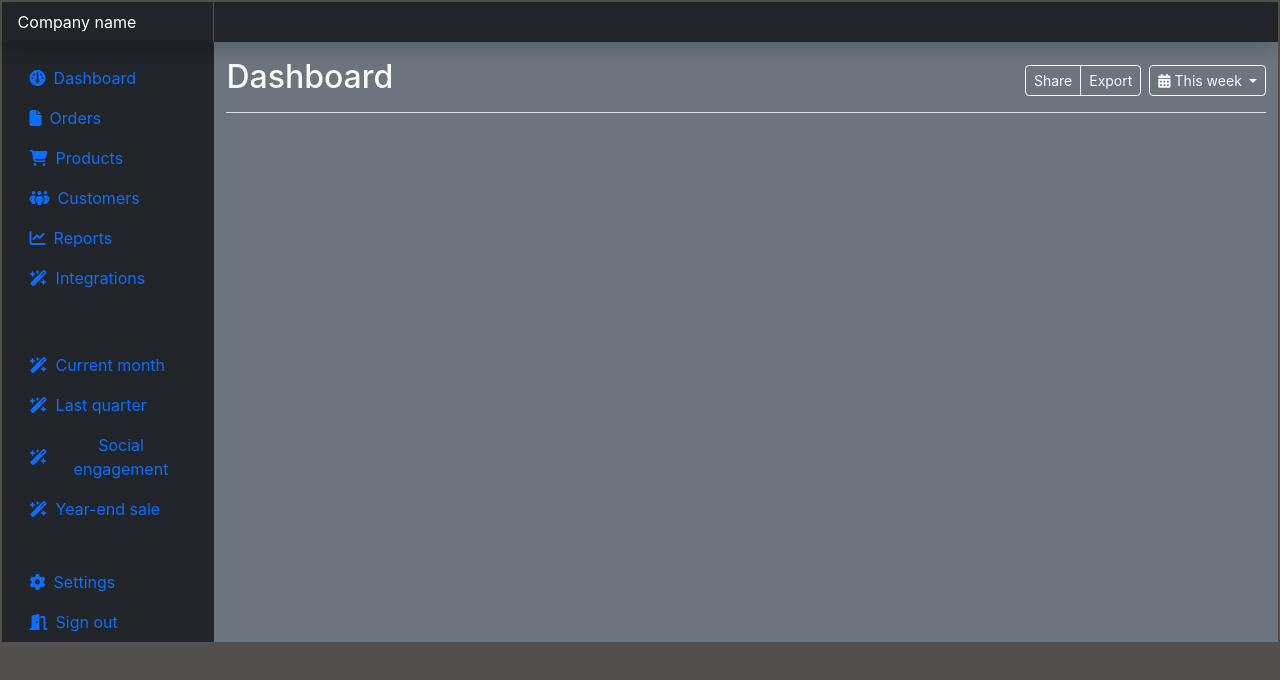
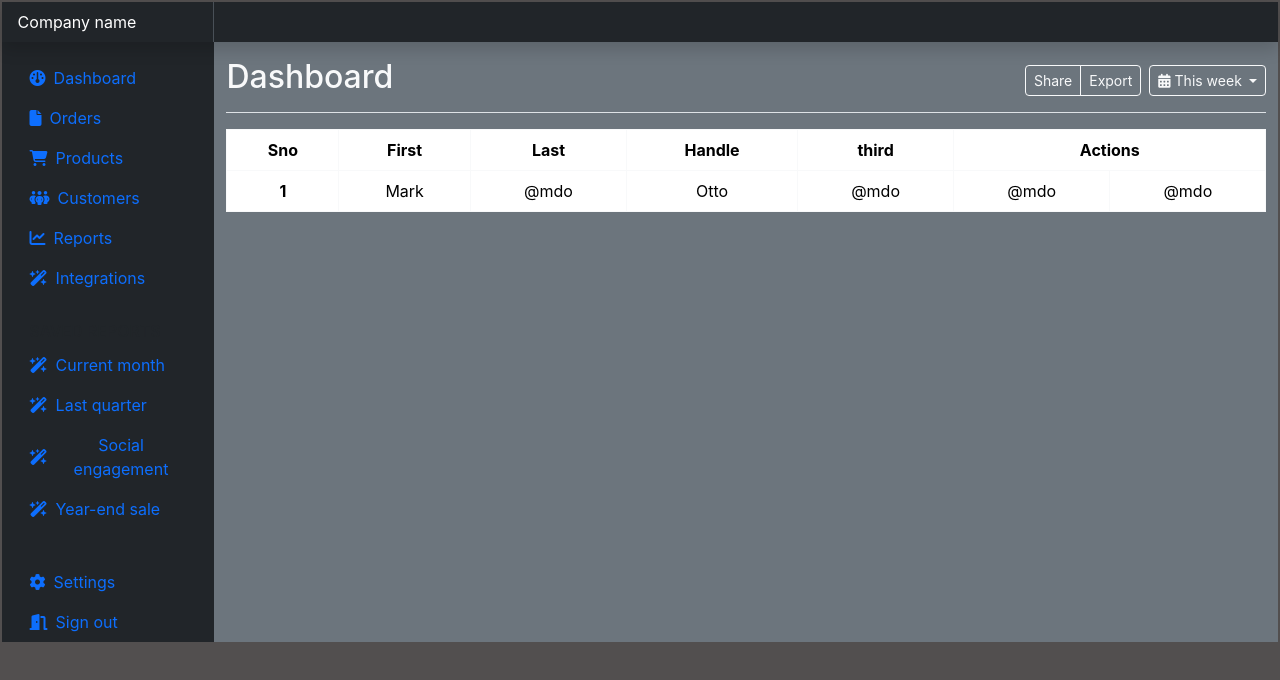
Before and after one commit to SurajLahre/ProductApp, a React (Create React App) app: page / in a window 1280 px wide. Shown: the top 680 px of the page. Built offline with nearby package versions, Linux system fonts and the light colour scheme.

Commit message:
table content added

```diff
--- a/src/Components/MainContent.js
+++ b/src/Components/MainContent.js
@@ -105,12 +105,38 @@ function MainContent() {
                                     <button type="button" className="btn btn-sm btn-outline-light">Export</button>
                                 </div>
                                 <button type="button" className="btn btn-sm btn-outline-light dropdown-toggle d-flex align-items-center gap-1">
-                                <i className="fa-solid fa-calendar-days"></i>
+                                    <i className="fa-solid fa-calendar-days"></i>
                                     This week
                                 </button>
                             </div>
                         </div>
                         {/* MAIN CONTENT FORM HERE START */}
+                        <table class="table table-bordered border-light">
+                            <thead className="bg-dark text-light">
+                                <tr>
+                                    <th className="col">Sno</th>
+                                    <th className="col">First</th>
+                                    <th className="col">Last</th>
+                                    <th className="col">Handle</th>
+                                    <th className="col">third</th>
+                                    <th className="col" colSpan={7}>Actions</th>
+
+
+
+                                </tr>
+                            </thead>
+                            <tbody>
+                                <tr>
+                                    <th scope="row">1</th>
+                                    <td>Mark</td>
+                                    <td>@mdo</td>
+                                    <td>Otto</td>
+                                    <td>@mdo</td>
+                                    <td>@mdo</td>
+                                    <td>@mdo</td>
+                                </tr>
+                            </tbody>
+                        </table>
 
                     </div>
 
```
